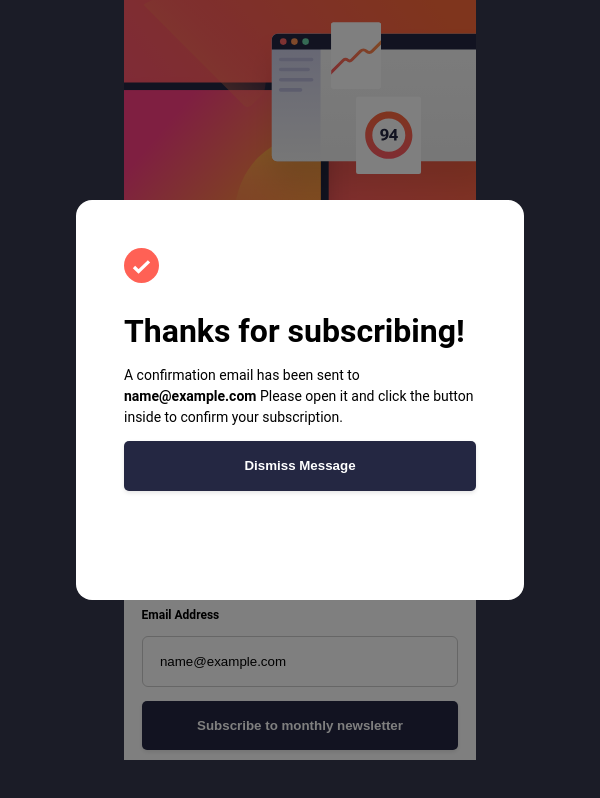
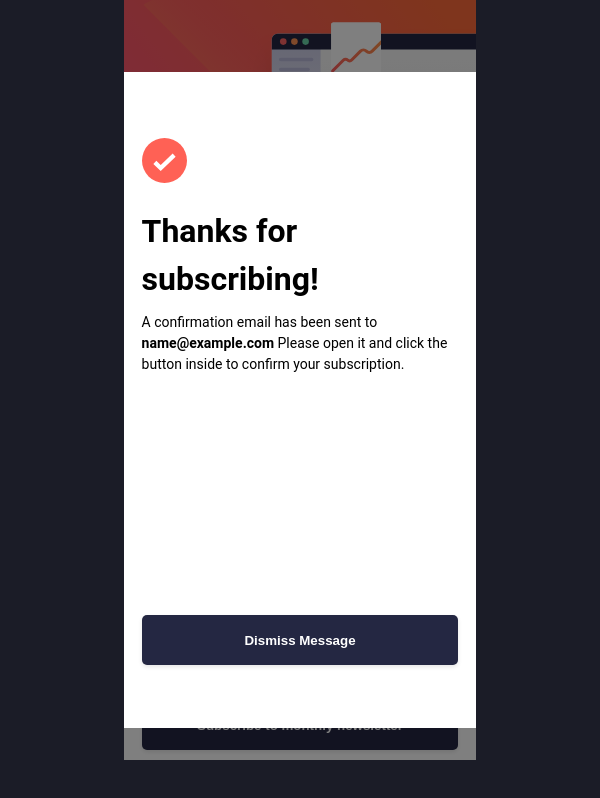
Before and after one commit to abmanaf/Newsletter-sign-up, a React (Vite) app: page / in a window 600 px wide. Both pictures are taken after typing "name@example.com" into the empty fields and a click on the button "Subscribe to monthly newsletter". Built offline with nearby package versions, Linux system fonts and the light colour scheme; a web font is replaced by a local one.

Commit message:
minor changes

```diff
--- a/src/Modal.css
+++ b/src/Modal.css
@@ -37,7 +37,7 @@
     width: 28rem;
     height: 41rem;
     background: white;
-    padding: 0.5em;
+    padding: 1.8em;
     border-radius: 0;
     text-align: center;
   }
@@ -48,6 +48,26 @@
     height: 45px;
   }
   .modal-button {
-    margin-top: 20em;
+    margin-top: 18em;
   }
 }
+
+@media only screen and (min-width: 401px) and (max-width: 767px) {
+  .modal-content {
+    width: 22rem;
+    height: 41rem;
+    background: white;
+    padding: 1.1em;
+    border-radius: 0;
+    text-align: center;
+  }
+
+  .img-thanks img {
+    margin-top: 3em;
+    width: 45px;
+    height: 45px;
+  }
+  .modal-button {
+    margin-top: 18em;
+  }
+}
```
